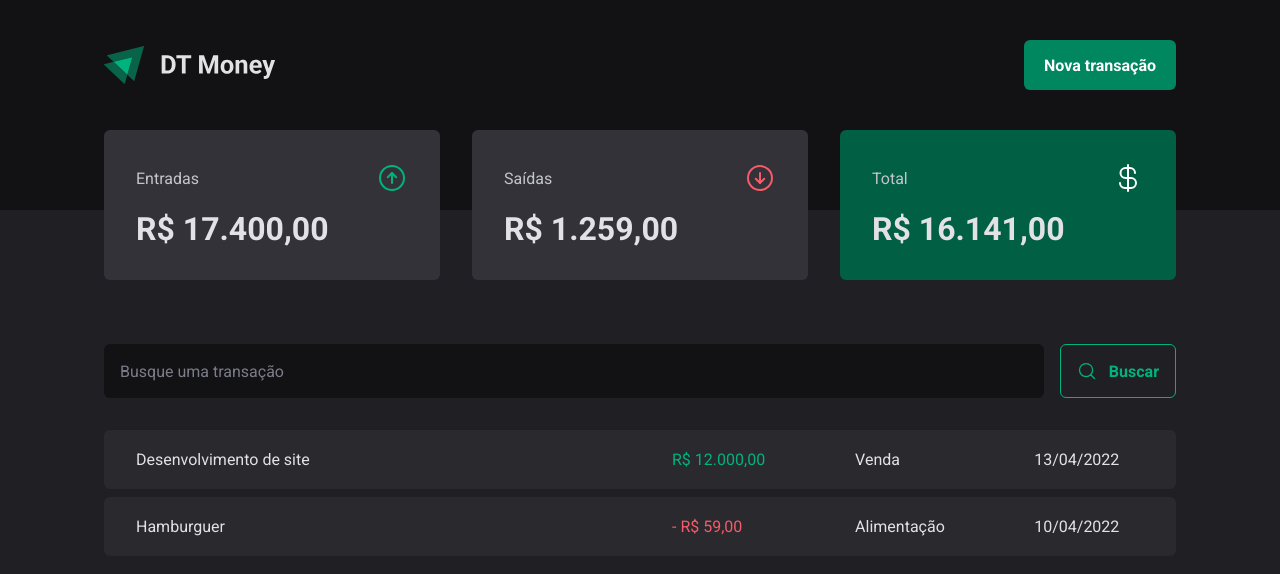
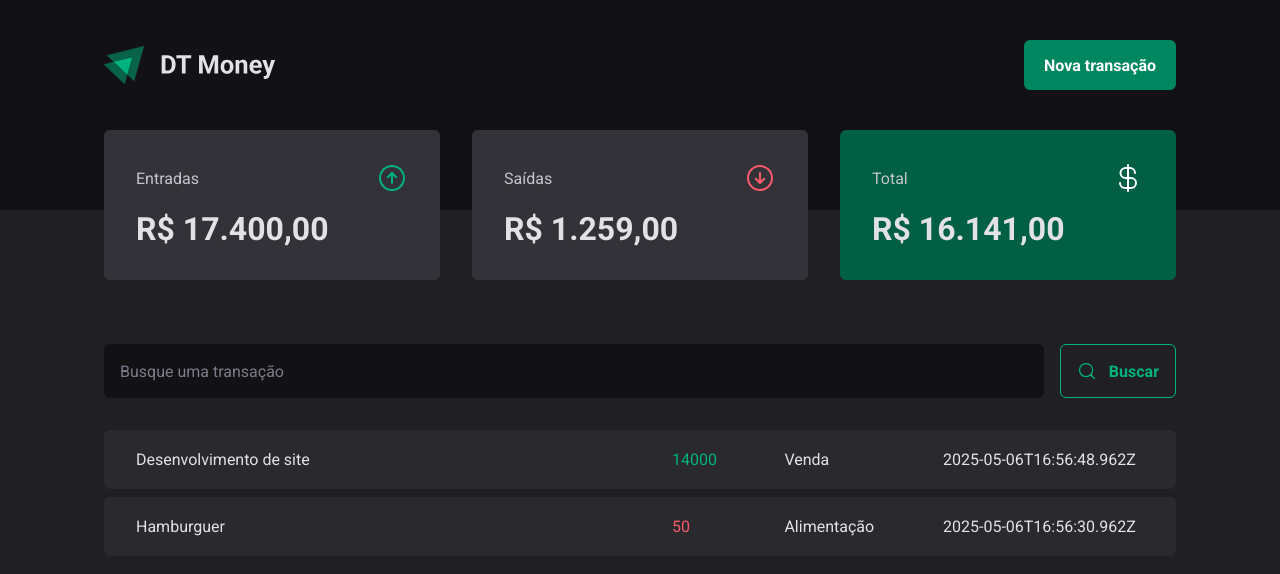
Before and after one commit to Nicoleboliveira/03-dt-money, a React (Vite) app: page / in a window 1280 px wide. Shown: the top 574 px of the page. Built offline with nearby package versions, Linux system fonts and the light colour scheme; data requests are answered from the project's data file.

Commit message:
feat(transactions): implementar listagem de transações com dados da API

```diff
--- a/server.json
+++ b/server.json
@@ -4,6 +4,7 @@
       "id": 1,
       "description": "Desenvolvimento de site",
       "type": "income",
+      "category": "Venda",
       "price": "14000",
       "createdAt": "2025-05-06T16:56:48.962Z"
     },
@@ -12,6 +13,7 @@
       "id": 2,
       "description": "Hamburguer",
       "type": "outcome",
+      "category": "Alimentação",
       "price": "50",
       "createdAt": "2025-05-06T16:56:30.962Z"
     }
--- a/src/pages/Transactions/index.tsx
+++ b/src/pages/Transactions/index.tsx
@@ -1,3 +1,4 @@
+import { useEffect, useState } from "react";
 import { Header } from "../../components/Header";
 import { Summary } from "../../components/Summary";
 import { SearchForm } from "./components/SearchForm";
@@ -7,7 +8,26 @@
   TransactionsTable,
 } from "./styles";
 
+interface Transaction {
+  id: number;
+  description: string;
+  type: "income" | "outcome";
+  price: number;
+  category: string;
+  createdAt: string;
+}
+
 export function Transactions() {
+  const [transactions, setTransactions] = useState<Transaction[]>([]);
+  async function loadTransaction() {
+    const response = await fetch("http://localhost:3333/transactions");
+    const data = await response.json();
+
+    setTransactions(data);
+  }
+  useEffect(() => {
+    loadTransaction();
+  }, []);
   return (
     <div>
       <Header />
@@ -17,23 +37,20 @@
         <SearchForm />
         <TransactionsTable>
           <tbody>
-            <tr>
-              <td width="50%">Desenvolvimento de site</td>
-              <td>
-                <PriceHighlight variant="income">R$ 12.000,00</PriceHighlight>
-              </td>
-              <td>Venda</td>
-              <td>13/04/2022</td>
-            </tr>
-
-            <tr>
-              <td width="50%">Hamburguer</td>
-              <td>
-                <PriceHighlight variant="outcome">- R$ 59,00</PriceHighlight>
-              </td>
-              <td>Alimentação</td>
-              <td>10/04/2022</td>
-            </tr>
+            {transactions.map((transaction) => {
+              return (
+                <tr key={transaction.id}>
+                  <td width="50%">{transaction.description}</td>
+                  <td>
+                    <PriceHighlight variant={transaction.type}>
+                      {transaction.price}
+                    </PriceHighlight>
+                  </td>
+                  <td>{transaction.category}</td>
+                  <td>{transaction.createdAt}</td>
+                </tr>
+              );
+            })}
           </tbody>
         </TransactionsTable>
       </TransactionsContainer>
```
